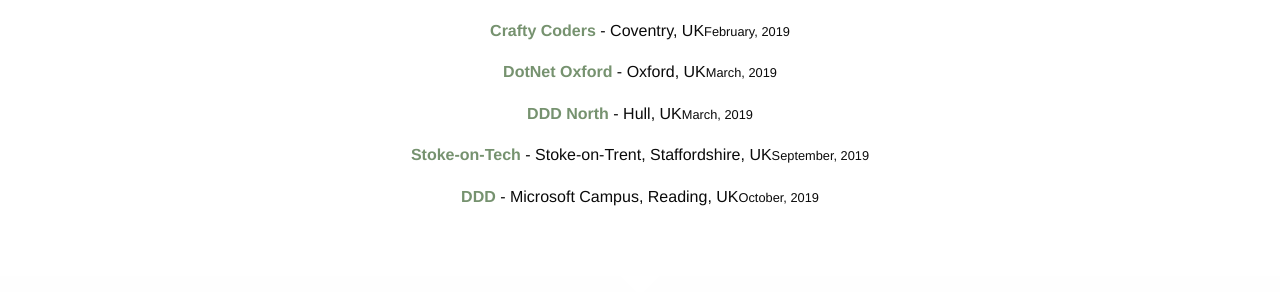
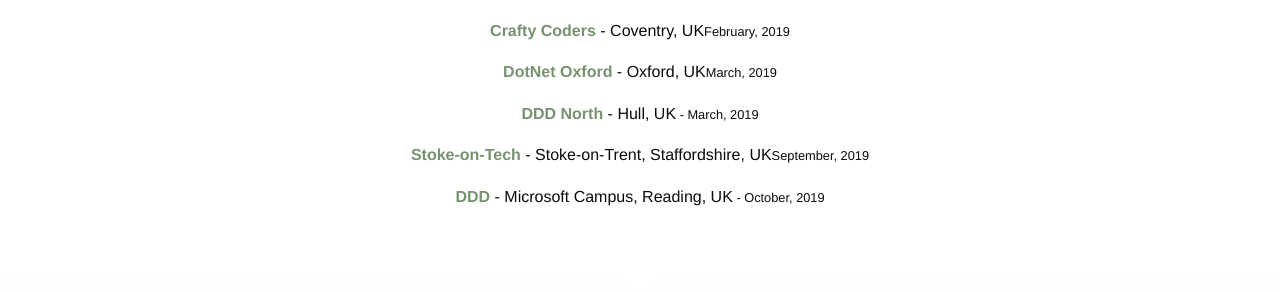
Before and after one commit to madSimonJ/madsimonj.github.io, a Jekyll site: the page built from functionalcsharp.md, in a window 1280 px wide. Shown: the part 1449-1741 px from the top of the page. Built offline with Jekyll 4.4.1, drawn with Linux system fonts in a browser that asks for light colours.

Commit message:
corrections

```diff
--- a/functionalcsharp.md
+++ b/functionalcsharp.md
@@ -5,7 +5,7 @@
 <div class="pagepanel down_arrow white">
   <div class="center">
     <h2>FUNCTIONAL PROGRAMMING IN C#</h2>
-    <hr>
+    <hr/>
 		<img src="/Content/img/functional-csharp-large.png">
     <p>Functional Programming is becoming increasingly popular and relevant with each year that goes by. With so much discussion around languages such as F#, Haskell and Erlang, it can seem as though getting started with Functional programming would mean first learning a whole new syntax...but what if it didn't?</P>
 
@@ -39,9 +39,6 @@
 <p><strong><a href="https://www.meetup.com/dotnetnotts/events/255664276/">DotNetNotts</a></strong> - Nottingham, UK<small>December, 2018</small></p>
 <p><strong><a href="https://www.meetup.com/Crafty-Coders/events/256566772/">Crafty Coders</a></strong> - Coventry, UK<small>February, 2019</small></p>
 <p><strong><a href="https://www.dotnetoxford.com/posts/2019-03-functional-programming-in-csharp">DotNet Oxford</a></strong> - Oxford, UK<small>March, 2019</small></p>
-<p><strong><a href="https://www.dddnorth.co.uk/Home">DDD North</a></strong> - Hull, UK<small>March, 2019</small></p>
+<p><strong><a href="https://www.dddnorth.co.uk/Home">DDD North</a></strong> - Hull, UK<small> - March, 2019</small></p>
 <p><strong><a href="https://www.meetup.com/Stoke-On-Tech/events/264395386/">Stoke-on-Tech</a></strong> - Stoke-on-Trent, Staffordshire, UK<small>September, 2019</small></p>
-<p><strong><a href="https://www.developerdeveloperdeveloper.com/">DDD</a></strong> - Microsoft Campus, Reading, UK<small>October, 2019</small></p>
-
-  </div>
-</div>
+<p><strong><a href="https://www.developerdeveloperdeveloper.com/">DDD</a></strong> - Microsoft Campus, Reading, UK<small> - October, 2019</small></p>
```
